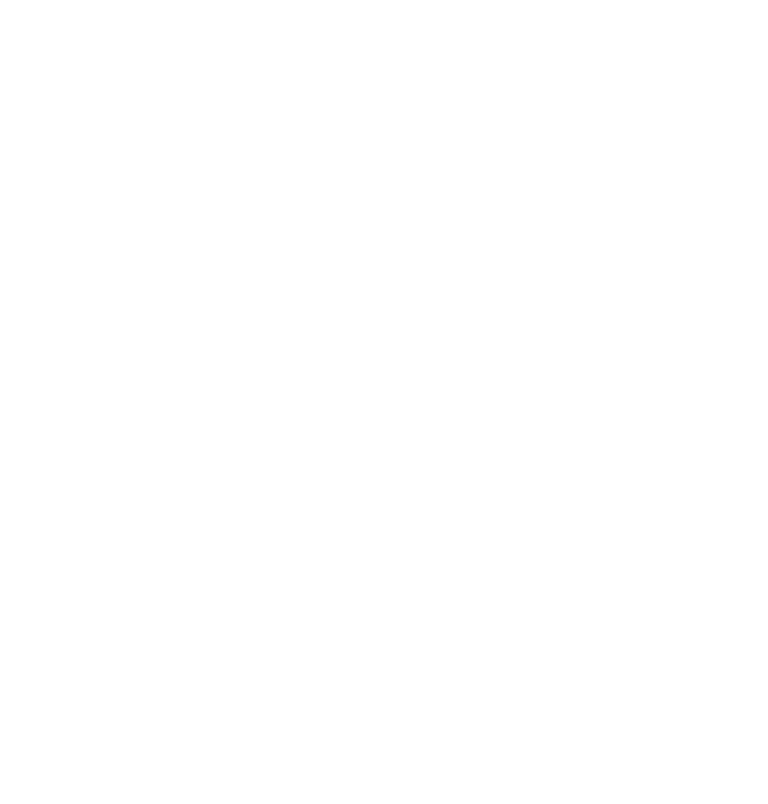
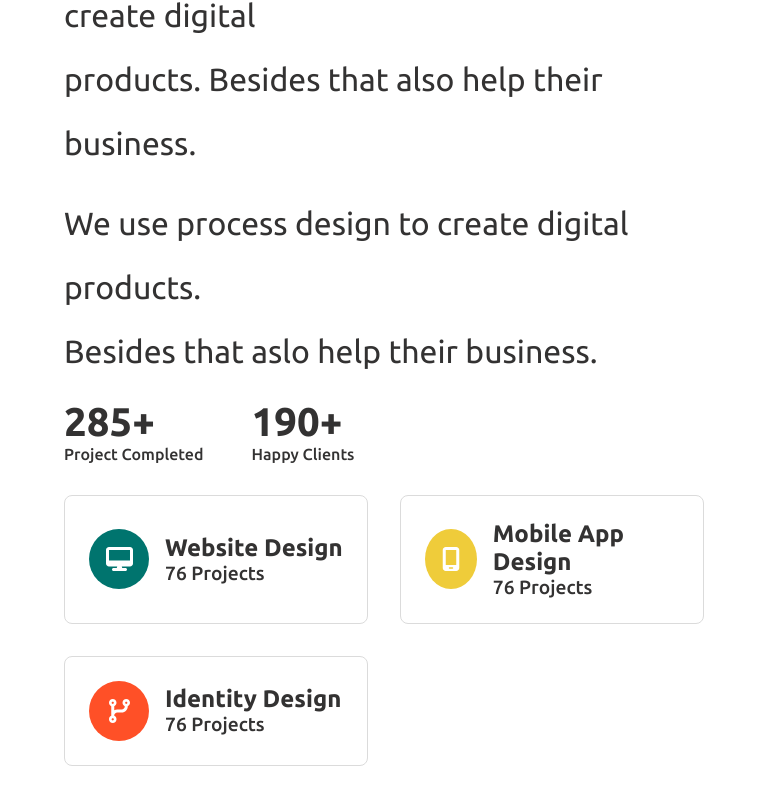
Before and after one commit to devshad7/zeektate, a Next.js app: page / in a window 768 px wide. Shown: the part 1632-2436 px from the top of the page. Before the commit the page ends 1260 px from the top, so only its background shows below. Built offline with nearby package versions, Linux system fonts and the light colour scheme.

Commit message:
feat: some changes

```diff
--- a/styles/Services.module.css
+++ b/styles/Services.module.css
@@ -91,8 +91,57 @@
 
 /* Media Queries for medium devices */
 
-@media screen and (max-width: 1024px) {
+@media screen and ((min-width: 600px) and (max-width: 1024px)) {
   .main {
-    display: none;
+    display: flex;
+    align-items: center;
+    flex-direction: column-reverse;
+    padding: 4rem 4rem 3rem 4rem;
+  }
+
+  .main .rightSide {
+    margin-left: 0rem;
+  }
+
+  .main .rightSide h1 {
+    font-size: 4.5rem;
+    padding-bottom: 1rem;
+  }
+
+  .main .rightSide p {
+    line-height: 2;
+    font-size: 2rem;
+    padding: 0rem 0rem 1rem 0rem;
+  }
+
+  .main .rightSide .client {
+    padding-bottom: 2rem;
+  }
+
+  .main .leftSide {
+    grid-template-columns: repeat(2, 1fr);
+  }
+
+  .main .leftSide .mainDiv span {
+    font-size: 1.2rem;
+    font-weight: 500;
+  }
+
+  .main .leftSide .icon {
+    height: 60px;
+    width: 60px;
+    display: flex;
+    align-items: center;
+    justify-content: center;
+    border-radius: 50%;
+  }
+
+  .main .leftSide .icon img {
+    width: auto;
+    height: 1.5rem;
+  }
+
+  .main .rightSide .client span {
+    font-weight: 500;
   }
 }
```
